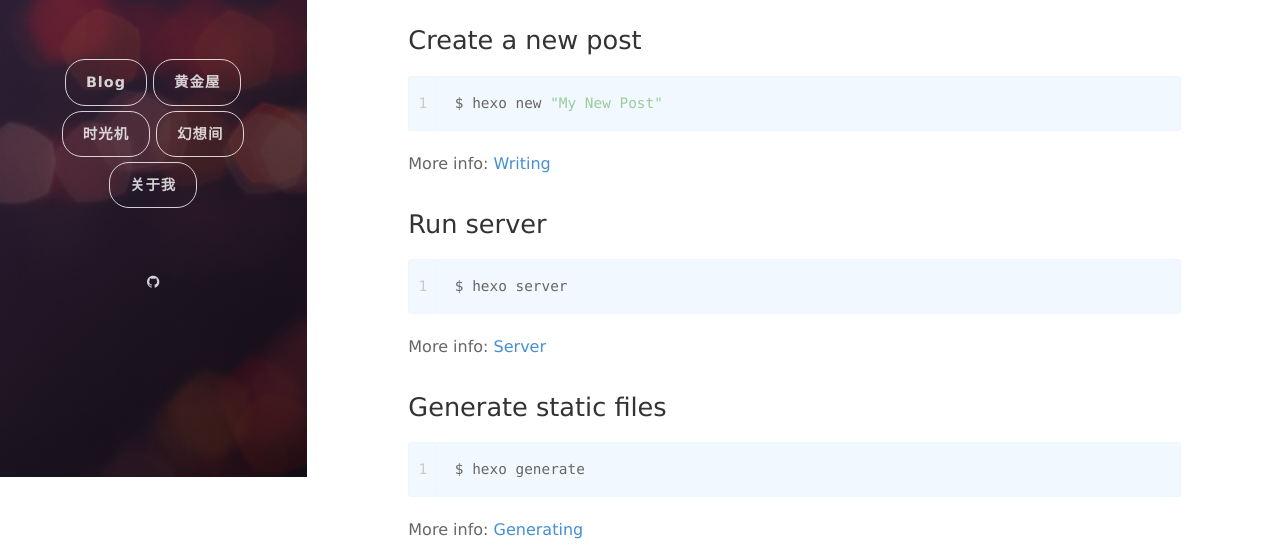
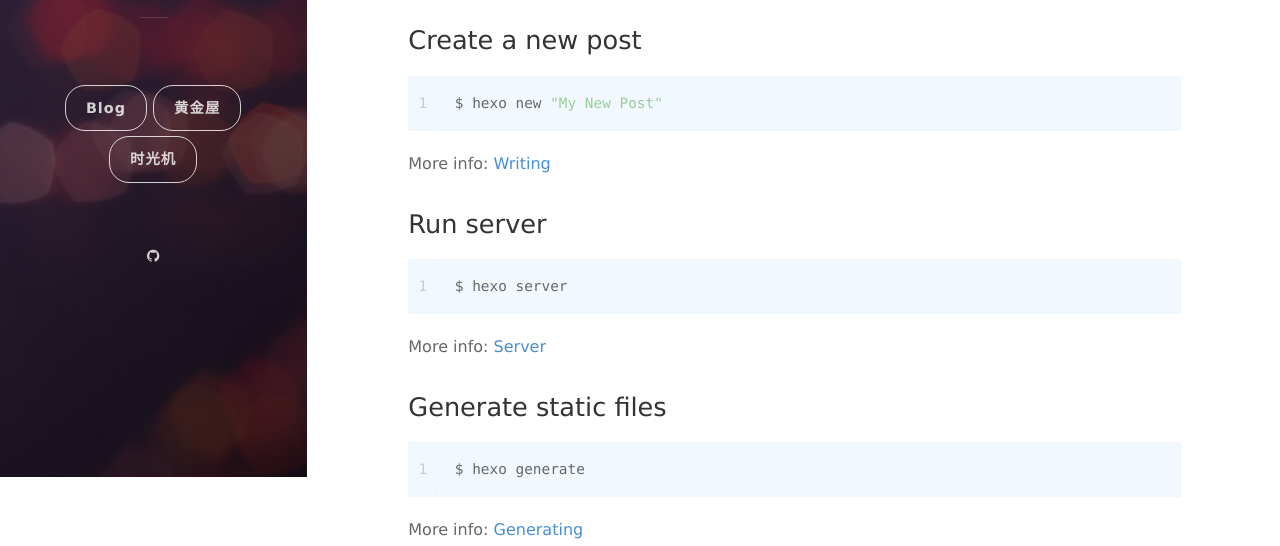
Before and after one commit to yuezhilanyi/yuezhilanyi.github.io, a plain HTML site: page 2019/11/09/hello-world/index.html in a window 1280 px wide. Shown: the part 323-869 px from the top of the page. Drawn offline with nearby package versions, Linux system fonts and the light colour scheme; some packages are replaced by stand-ins of ours; a script that the page names is missing.

Commit message:
Site updated: 2019-11-09 23:59:47

```diff
--- a/2019/11/09/hello-world/index.html
+++ b/2019/11/09/hello-world/index.html
@@ -73,10 +73,6 @@
               <li class="navigation__item"><a href="/favourite">黄金屋</a></li>
 
               <li class="navigation__item"><a href="/favourite/time.html">时光机</a></li>
-
-              <li class="navigation__item"><a href="/favourite/image.html">幻想间</a></li>
-
-              <li class="navigation__item"><a href="/aboutme">关于我</a></li>
 
             </ul>
           </nav>
```
Also changed, not shown: archives/2019/11/index.html (+0 -4 lines), archives/2019/index.html (+0 -4 lines), archives/index.html (+0 -4 lines), index.html (+0 -4 lines).
